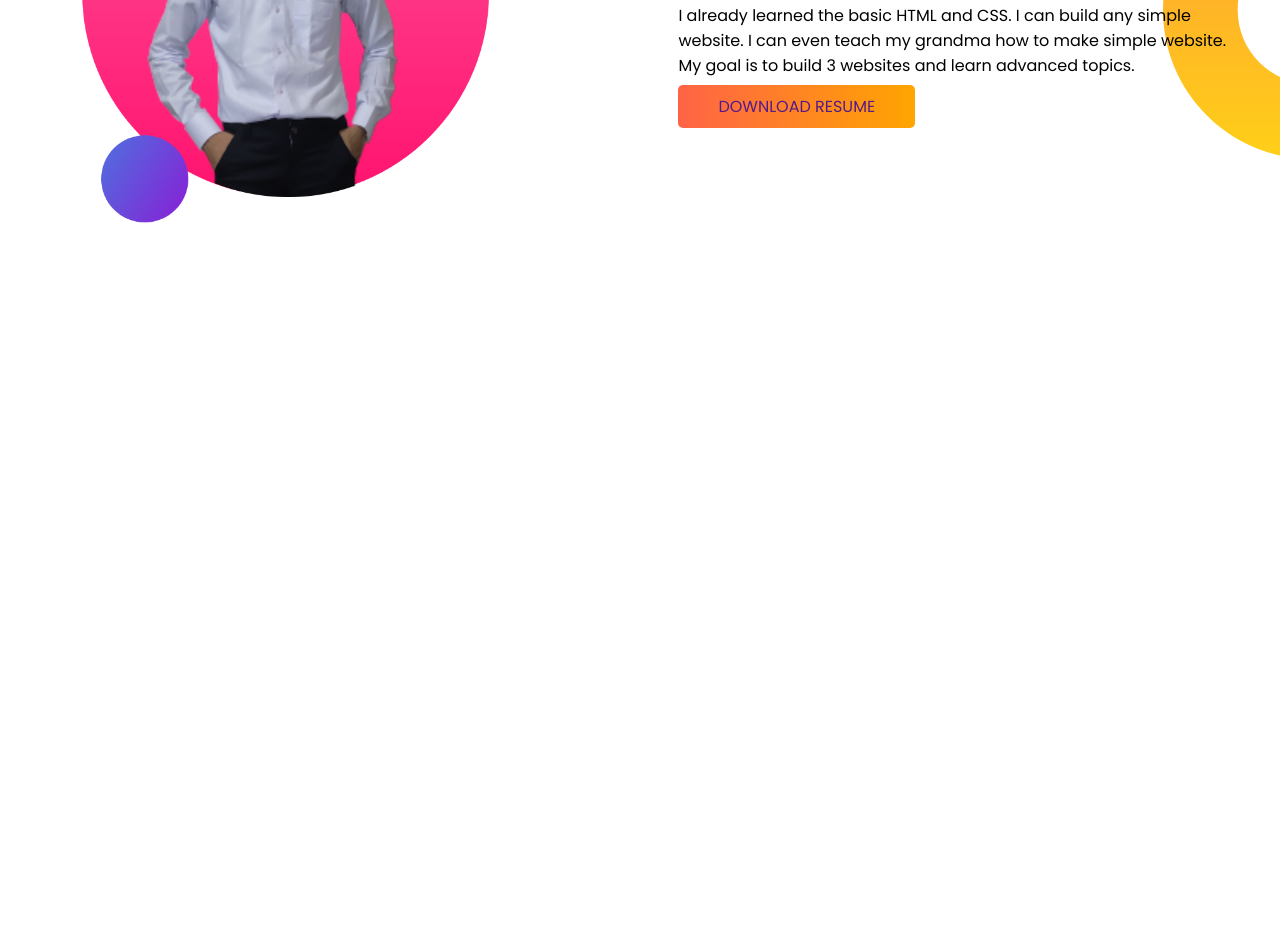
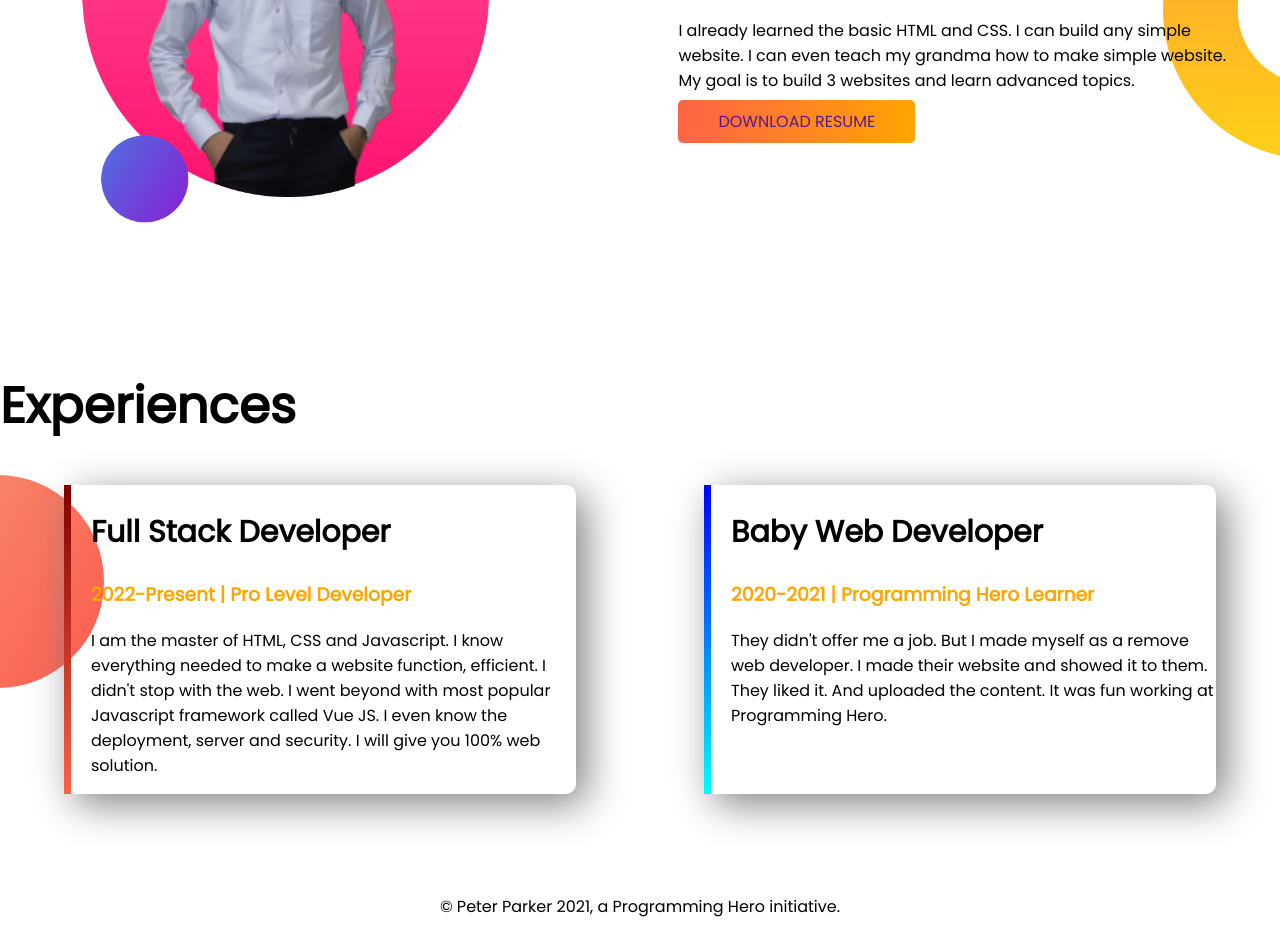
Before and after one commit to Masud3/developer-portfolio, a plain HTML site: page index.html in a window 1280 px wide. Shown: the part 888-1823 px from the top of the page. Before the commit the page ends 1257 px from the top, so only its background shows below. Drawn offline with Linux system fonts and the light colour scheme.

Commit message:
added footer

```diff
--- a/index.html
+++ b/index.html
@@ -18,8 +18,8 @@
     <link rel="shortcut icon" href="images/masud(3).png" type="image/x-icon" />
   </head>
   <body>
-    <!-- banner section -->
-    <section class="top-banner">
+    <!-- banner area -->
+    <section class="top-banner flexible-container">
       <div class="half-width">
         <h1>Welcome To</h1>
         <h1><span class="orange-color">H.M.Amdad</span> World!</h1>
@@ -34,15 +34,18 @@
           >HIRE ME</a
         >
       </div>
+
       <div class="half-width">
         <img src="images/amdad (1).png" alt="" />
       </div>
     </section>
-    <!-- dream-big section -->
-    <section class="dream-big">
+
+    <!-- dream-big area -->
+    <section class="dream-big flexible-container">
       <div class="half-width">
         <img src="images/amdad (2).png" alt="" />
       </div>
+
       <div class="half-width">
         <h1>Dream Big</h1>
         <h2>Become a web Developer</h2>
@@ -54,5 +57,36 @@
         <a target="_blank" class="link-btn" href="">DOWNLOAD RESUME</a>
       </div>
     </section>
+    <!-- experience area -->
+    <section class="experience-area">
+      <h1>Experiences</h1>
+      <div class="flexible-container">
+        <div id="full-stack-experience" class="experience-item">
+          <h2>Full Stack Developer</h2>
+          <h3 class="orange-color">2022-Present | Pro Level Developer</h3>
+          <p>
+            I am the master of HTML, CSS and Javascript. I know everything
+            needed to make a website function, efficient. I didn't stop with the
+            web. I went beyond with most popular Javascript framework called Vue
+            JS. I even know the deployment, server and security. I will give you
+            100% web solution.
+          </p>
+        </div>
+        <div id="web-dev-experience" class="experience-item">
+          <h2>Baby Web Developer</h2>
+          <h3 class="orange-color">2020-2021 | Programming Hero Learner</h3>
+          <p>
+            They didn't offer me a job. But I made myself as a remove web
+            developer. I made their website and showed it to them. They liked
+            it. And uploaded the content. It was fun working at Programming
+            Hero.
+          </p>
+        </div>
+      </div>
+    </section>
+    <!-- footer -->
+    <footer>
+      <p>© Peter Parker 2021, a Programming Hero initiative.</p>
+    </footer>
   </body>
 </html>
--- a/style.css
+++ b/style.css
@@ -5,11 +5,14 @@ body{
 h1{
     font-size: 50px;
 }
+h2{
+    font-size: 30px;
+}
 .orange-color{
     color: orange;
 }
 
-section{
+.flexible-container{
     display: flex;
     margin-bottom: 100px;
 }
@@ -35,3 +38,33 @@ section{
     background-repeat: no-repeat;
     background-position: right;
 }
+/* experience area design */
+
+.experience-area{
+    background-image: url(images/exp-bg.png);
+    background-repeat: no-repeat;
+    background-position: left;
+}
+.experience-item{
+    width: 40%;
+    margin-left: 5%;
+    margin-right: 5%;
+    padding-left: 20px;
+    border-radius: 10px;
+    box-shadow: 10px 10px 40px gray;
+}
+
+#web-dev-experience{
+    border-left: 7px solid;
+    border-image: linear-gradient(blue, cyan);
+    border-image-slice: 1;
+}
+#full-stack-experience{
+    border-left: 7px solid;
+    border-image: linear-gradient(maroon, tomato);
+    border-image-slice: 1;
+}
+
+footer p{
+    text-align: center;
+}
```
